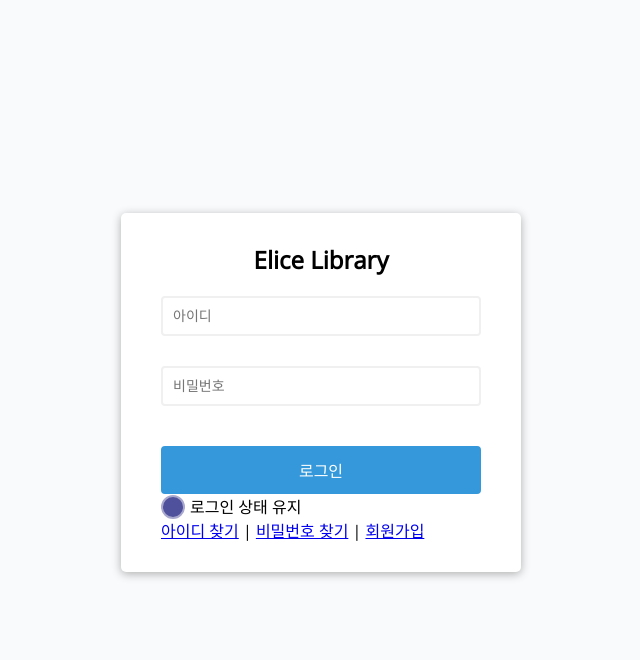
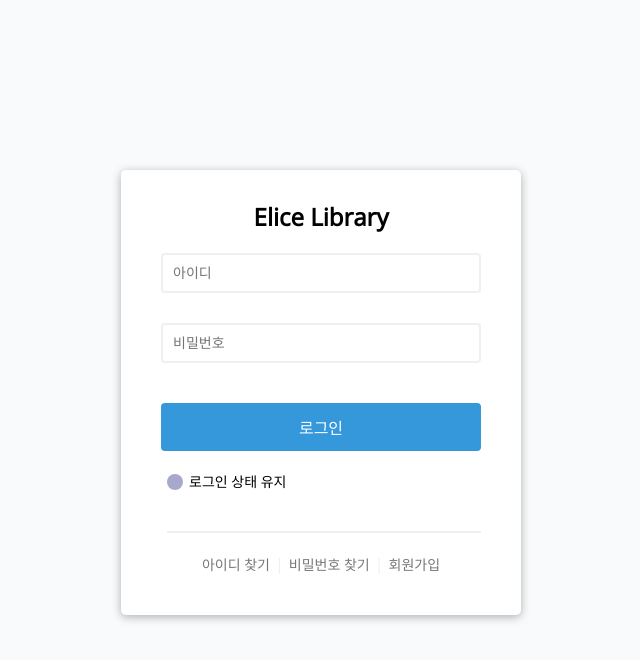
Before and after one commit to mathtkang/library-services, a Flask app: template templates/login.html in a window 1280 px wide. Shown: the top 660 px of the page, without its empty margins (319-959 px from the left). Run offline with Flask 2, Linux system fonts and the light colour scheme; the template is opened without the code that fills it, so the values that code supplies are empty; parts of the project's set-up code (start-up, migrations or seed data) failed here and were passed over.

Commit message:
feat front

```diff
--- a/static/style_login.css
+++ b/static/style_login.css
@@ -29,6 +29,11 @@
 h2 {
   text-align: center;
   margin: 0 0 20px;
+}
+
+a {
+  text-decoration: none;
+  color: #777;
 }
 
 .form {
@@ -101,25 +106,33 @@
 .checkbox input[type="checkbox"].checkbox2 {
   display: none;
 }
+.checkbox {
+  margin-top: 20px;
+  margin-left: 6px;
+  padding-bottom: 40px;
+  border-bottom: 2px solid #f0f0f0;
+}
+.check2 {
+  font-size: 14px;
+}
 .checkbox input[type="checkbox"].checkbox2 + label:before {
   /* 체크박스 배경 */
   display: inline-block;
   content: "";
-  width: 1.25em;
-  height: 1.25em;
-  border: 2px solid #a8a8ce;
-  background-color: #50519c;
+  width: 16px;
+  height: 16px;
+  background-color: #a8a8ce;
   border-radius: 50%;
-  margin: 0 5px -6px 0;
+  margin: 0 6px -3px 0;
 }
 .checkbox input[type="checkbox"].checkbox2 + label:after {
   /* 체크 마크 */
   position: absolute;
-  left: 4px;
+  left: 3px;
   content: "✔"; /* 체크 마크 ASCii 문자 */
-  font-size: 1.5em;
+  font-size: 20px;
   line-height: 0.8;
-  color: #a8a8ce;
+  color: #50519c;
   transition: all 0.3s;
 }
 [type="checkbox"].checkbox2 + label:after {
@@ -132,3 +145,19 @@
   opacity: 1;
   transform: scale(1);
 }
+
+.link {
+  padding-top: 20px;
+  display: table;
+  margin-left: auto;
+  margin-right: auto;
+  margin-bottom: 10px;
+}
+.link a {
+  font-size: 14px;
+}
+
+.link span {
+  padding: 0 5px;
+  color: #f0f0f0;
+}
--- a/templates/login.html
+++ b/templates/login.html
@@ -19,11 +19,13 @@
                     },
                     success:function(res){
                         if(res['result'] == 'success'){
-                            alert("로그인 성공");
-                            window.location.href = '/'
+                            window.location.href = '/index.html'
                         } else {
-                            alert("로그인 실패")
-                            window.location.reload()
+                            if (confirm("해당 아이디가 없습니다. 회원가입하시겠습니까?")) { //예 버튼 클릭시
+                                window.location.href = '/register.html'
+                            } else { //아니요 버튼 클릭시
+                                window.location.reload()
+                            }
                         }
                     }
                 })
@@ -34,11 +36,9 @@
                 <h2>Elice Library</h2>
                 <div class="form-control">
                     <input type="text" id="username" placeholder="아이디" />
-                    <!-- <small>Error message</small> -->
                 </div>
                 <div class="form-control">
                     <input type="text" id="email" placeholder="비밀번호"/>
-                    <!-- <small>Error message</small> -->
                 </div>
                 <div>
                     <button class="submit" type="submit">로그인</button>
@@ -46,10 +46,10 @@
                 <!-- 체크박스 구현 -->
                 <div class="checkbox">
                     <input type="checkbox" name="check2" id="check2" value="2" class="checkbox2">
-                    <label for="check2">로그인 상태 유지</label>
+                    <label class="check2" for="check2">로그인 상태 유지</label>
                 </div>
                 <!-- 아래 언더바 밑으로 -->
-                <div>
+                <div class="link">
                     <a target="" href="#" class="idinquiry">아이디 찾기</a>
                     <span class="bar">|</span>
                     <a href="#" class="pwinquiry">비밀번호 찾기</a>
@@ -60,7 +60,5 @@
 
             </form>
         </div>
-
-        <script src="../static/script_login.js"></script>
     </body>
     </html>
```
Also changed, not shown: static/script_login.js (deleted, +0 -84 lines), static/script_register.js (+6 -6 lines).
